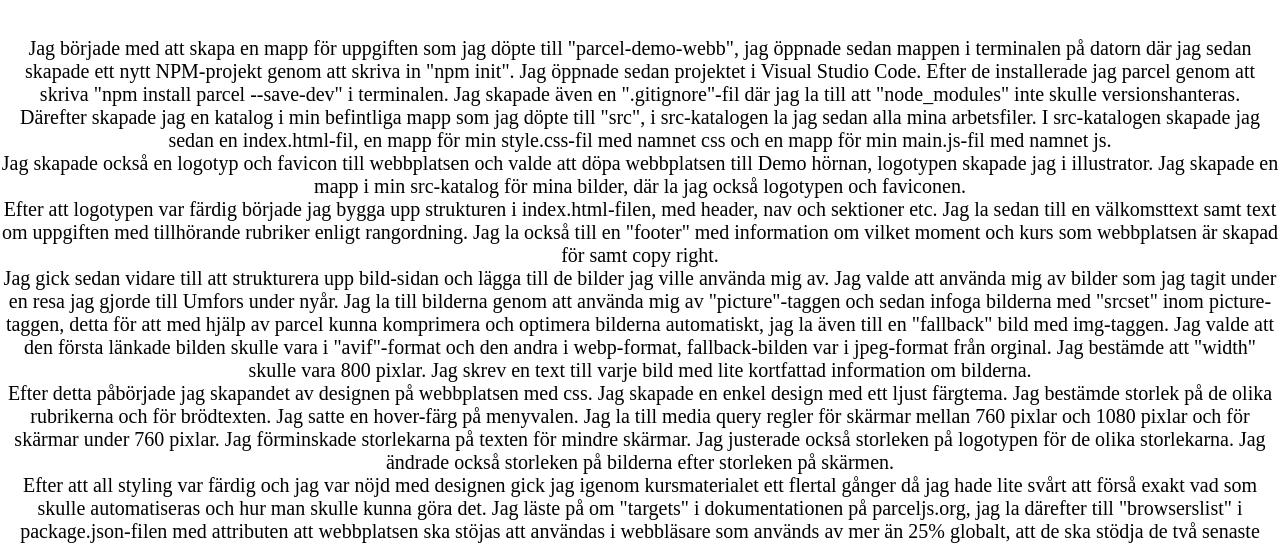
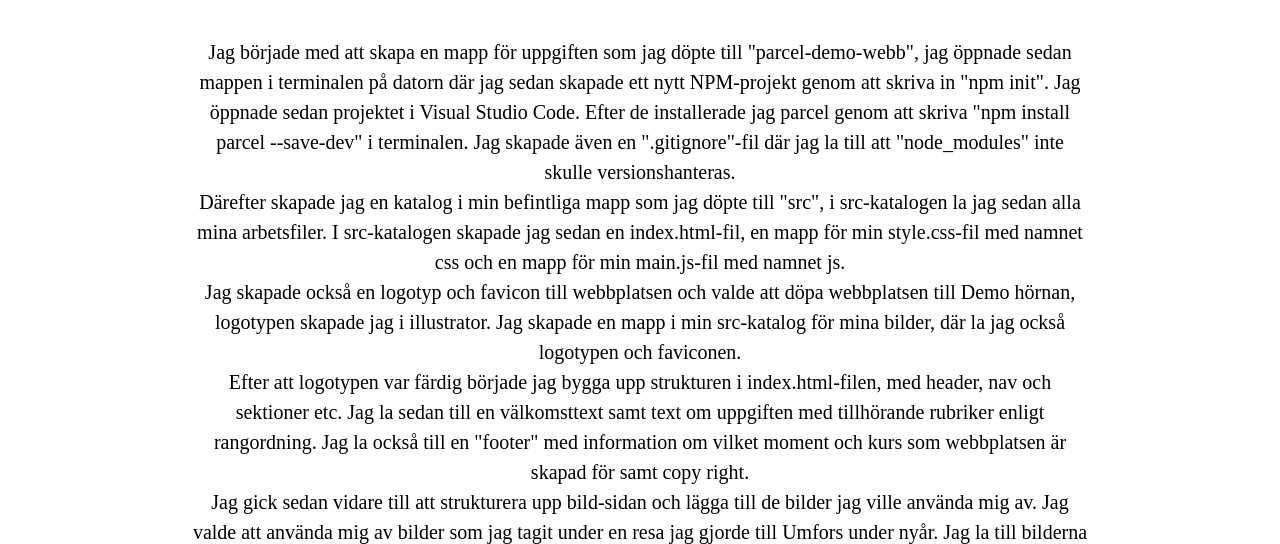
Before and after one commit to Izawea99/parcel-demo-webb, a website built with Parcel: page src/assignment.html in a window 1280 px wide. Shown: the part 255-799 px from the top of the page. Built offline with nearby package versions, Linux system fonts and the light colour scheme.

Commit message:
uppdatering av text i assignment.html samt ändringar i uppgiftsbeskrivningen och tillägg för design av assignment.html-filen

```diff
--- a/src/assignment.html
+++ b/src/assignment.html
@@ -26,7 +26,7 @@
         </div>
     </header>
     <main>
-        <section>
+        <section id="assignment">
             <h1>Min arbetsprocess</h1>
             <p>Jag började med att skapa en mapp för uppgiften som jag döpte till "parcel-demo-webb", jag öppnade
                 sedan mappen i terminalen på datorn där jag sedan skapade ett nytt NPM-projekt genom att skriva in "npm init". Jag
@@ -74,7 +74,12 @@
                 Jag har också under min utveckling av webbplatsen haft problem med "live-servern" då den inte uppdaterat ändringarna utan att spara filen. Jag fick ett par gånger följande felmeddelande:
                 "[parcel] conection to the HMR server was lost", jag sökte runt lite och de verkar som att det kan vara någon brandvägg som ligger och spökar så jag ska föröska se om jag kan lösa de problemt.
                 <br>
-
+                När allt var färdigt var det dax att publicera till GitHub, jag följde och gjorde exakt lika som Mattias Dahlgren gjorde i sin vide på Youtube. Jag publicerade webbplatsen via Netlify.
+                Jag fick sedan uppdatera min css-kod då jag glömt att lägga till design för denna sida.
+                <br>
+                <br>
+                De automatiseringarna som min webbplats har är automatisering av komprimering av bilder och optimering av bildformat, transpilering och minifiering av css, html ocj javascript som parcel
+                sköter automatiskt. Den är kompatibel med webbläsare som används av mer 25% globalt inklusive de två senaste versionerna av de webbläsarna.
             </p>
         </section>
     </main>
--- a/src/css/style.css
+++ b/src/css/style.css
@@ -123,6 +123,17 @@ article p {
     background-color: black;
 }
 
+main{
+    width: 100%;
+}
+
+#assignment p {
+    text-align: center;
+    width: 70%;
+    line-height: 1.5;
+    margin: 0 auto;
+}
+
 
 
 /* Media query för mellanstora skärmar (surfplattor) */
```
Also changed, not shown: src/index.html (+3 -3 lines).
